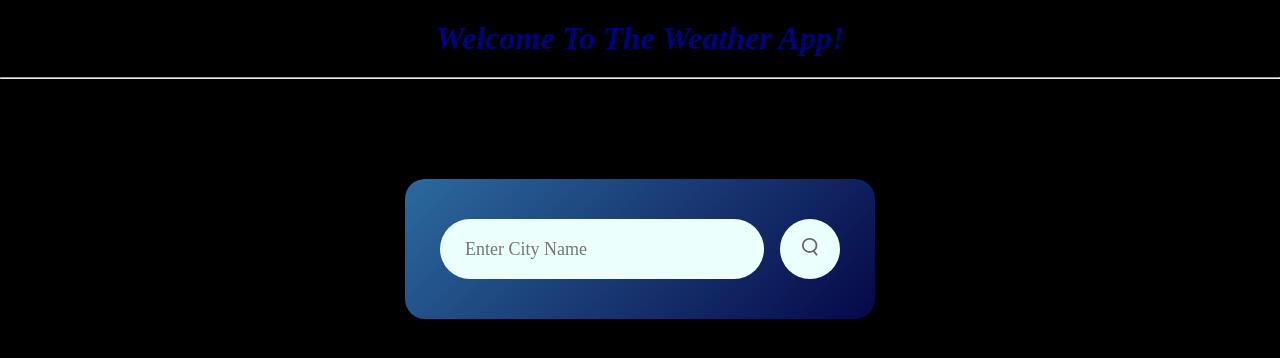
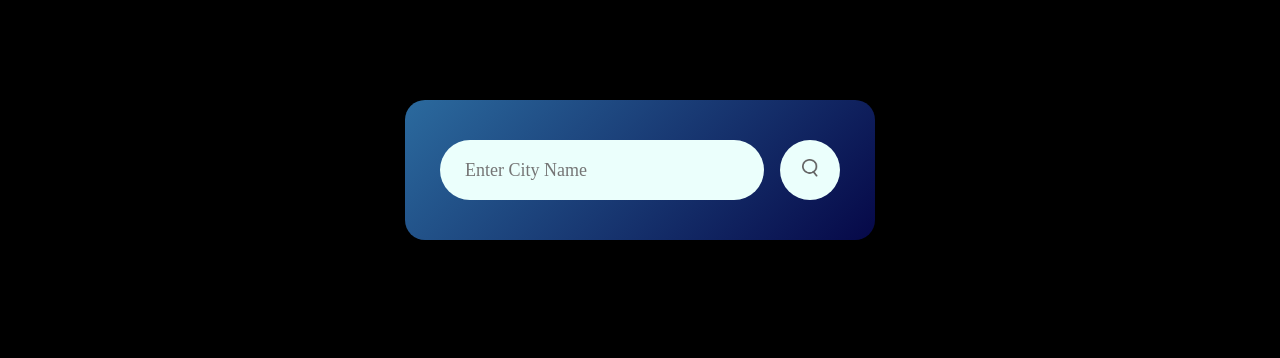
Before and after one commit to AvantiKumari-A/Weather-App, a plain HTML site: page index.html in a window 1280 px wide. Drawn offline with Linux system fonts and the light colour scheme.

Commit message:
Update index.html

```diff
--- a/index.html
+++ b/index.html
@@ -5,17 +5,8 @@
     <meta name="viewport" content="width=device-width, initial-scale=1.0">
     <title>Weather App</title>
     <link rel="stylesheet" href="style.css">
-    <style>
-        h1{
-            color: navy;
-            text-align: center;
-            margin: 20px;
-        }
-    </style>
 </head>
 <body>
-    <h1><i>Welcome To The Weather App!</i></h1>
-    <hr/>
     <div class="card">
         <div class="search">
             <input type="text" placeholder="Enter City Name" spellcheck="false">
```
